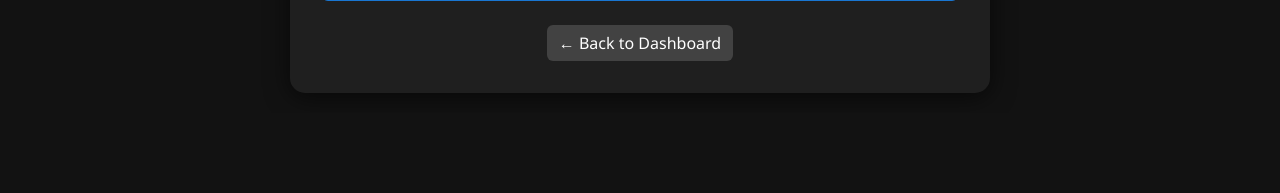
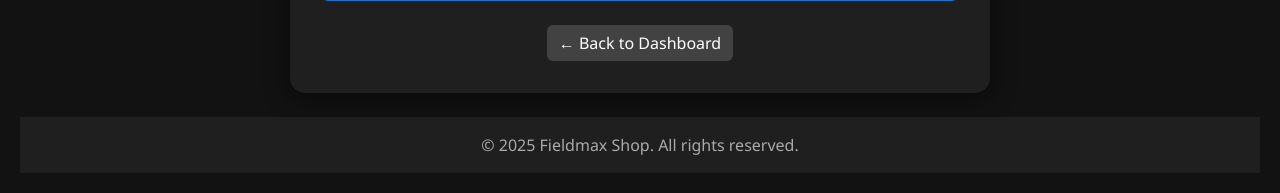
Before and after one commit to Vincentchirchir/fieldmax-sales-app, a Flask app: page /profile in a window 1280 px wide. Shown: the part 878-1071 px from the top of the page. Before the commit the page ends 971 px from the top, so only its background shows below. Run offline with Flask 3, Linux system fonts and the light colour scheme; the visitor is signed in with stand-in values (Sample User, id 1); a database or web service that is not in the repository returns one stand-in record (values such as "Sample title"); some libraries are stand-ins or nearby versions.

Commit message:
Update profile.html

```diff
--- a/templates/profile.html
+++ b/templates/profile.html
@@ -181,6 +181,8 @@
     }
   }
 </script>
-
+<footer class="text-center mt-4 py-3" style="background-color: #1f1f1f; color: #aaa;">
+  © {{ datetime.utcnow().year }} Fieldmax Shop. All rights reserved.
+</footer>
 </body>
 </html>
```
